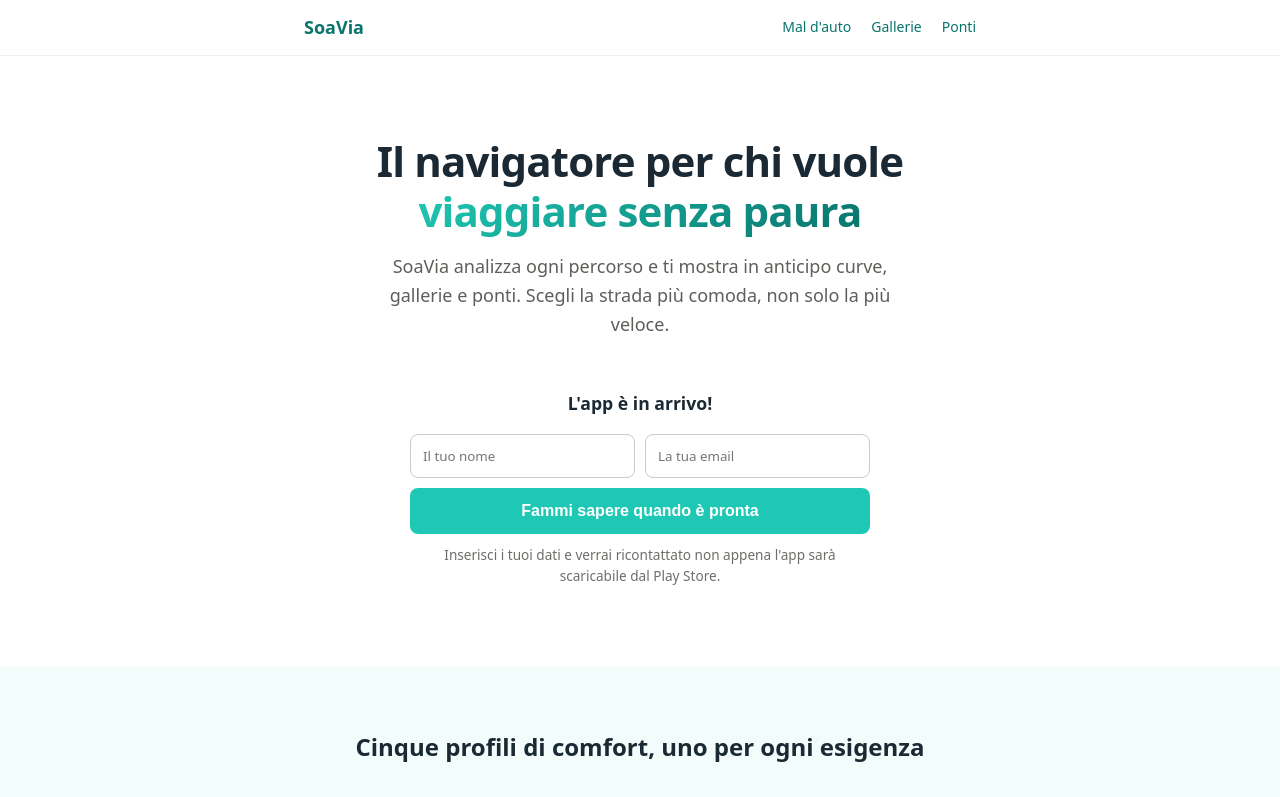
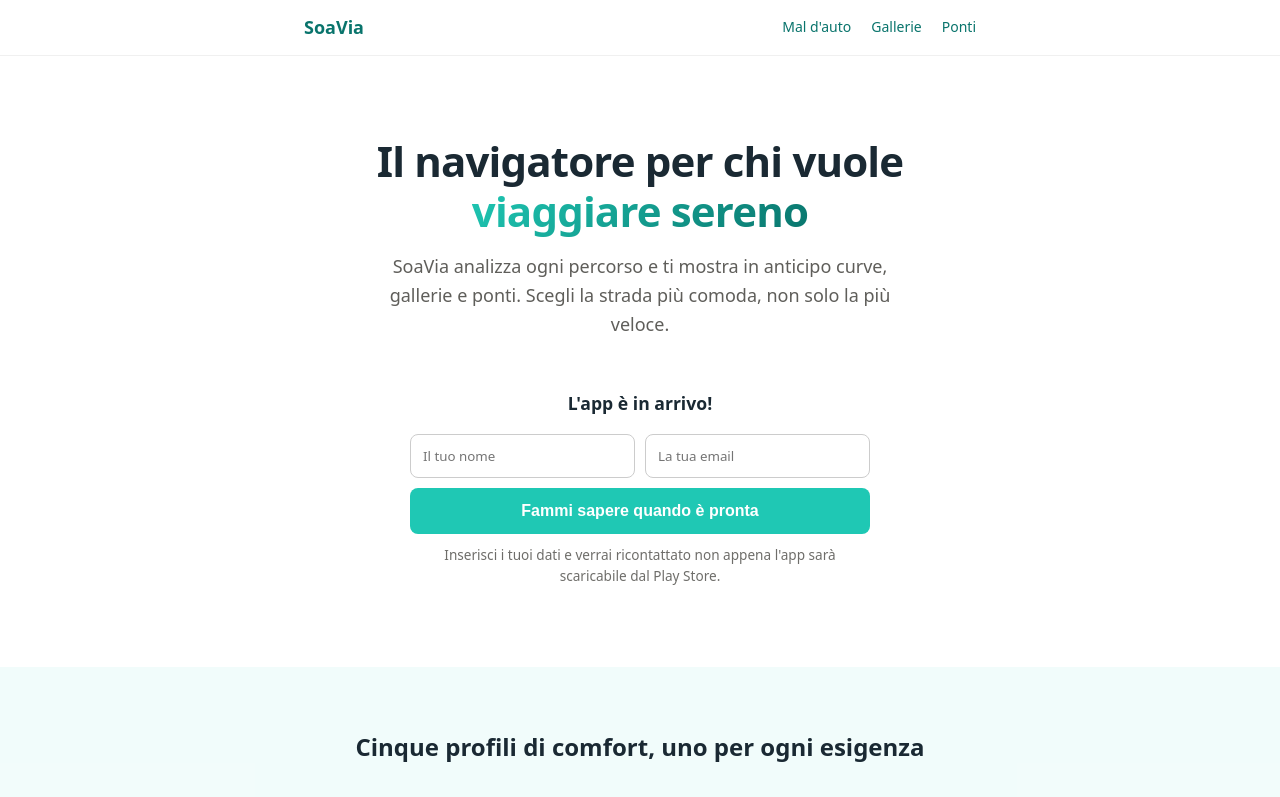
Before and after one commit to marcoRepo/soavia-site, a plain HTML site: page index.html in a window 1280 px wide. Shown: the top 797 px of the page. Drawn offline with Linux system fonts and the light colour scheme.

Commit message:
Update index.html

```diff
--- a/index.html
+++ b/index.html
@@ -43,7 +43,7 @@
 
 <section class="hero">
 <div class="container">
-  <h1>Il navigatore per chi vuole <span>viaggiare senza paura</span></h1>
+  <h1>Il navigatore per chi vuole <span>viaggiare sereno</span></h1>
   <p>SoaVia analizza ogni percorso e ti mostra in anticipo curve, gallerie e ponti. Scegli la strada più comoda, non solo la più veloce.</p>
 
   <!-- FORM DI ISCRIZIONE HERO -->
```
